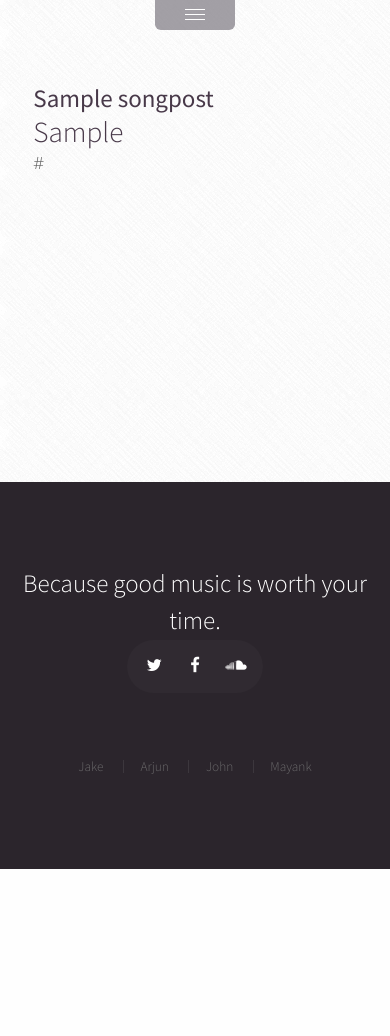
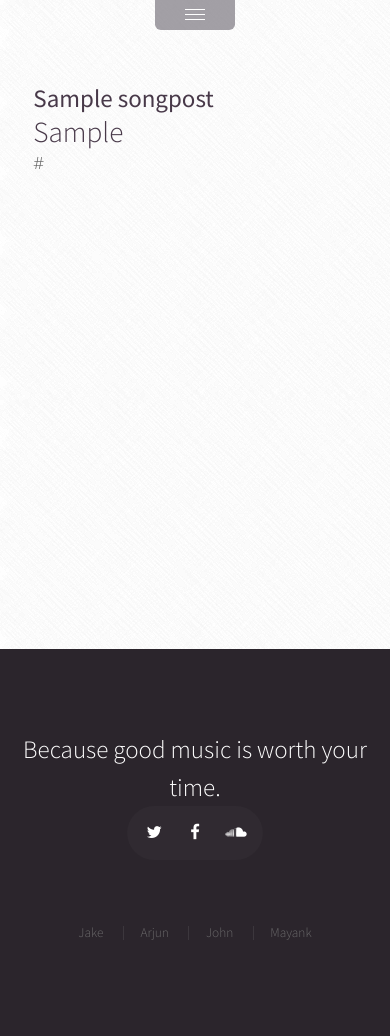
Before and after one commit to jpugliesi/soundpilgrim, a Django app: page /genre/ in a window 390 px wide. Before the commit the page ends 869 px from the top, so only its background shows below. Run offline with Django 3.2, Linux system fonts and the light colour scheme; tables that the repository leaves empty hold one stand-in row (values such as "Sample post"); some libraries are stand-ins or nearby versions; some web fonts are replaced.

Commit message:
Make mobile posts larger

```diff
--- a/soundpilgrim/static/css/style.css
+++ b/soundpilgrim/static/css/style.css
@@ -1455,7 +1455,6 @@
 	.mobile .post{
 		clear: both;
 		float: none!important;
-		height: 15em;
 
 	}
 
```
